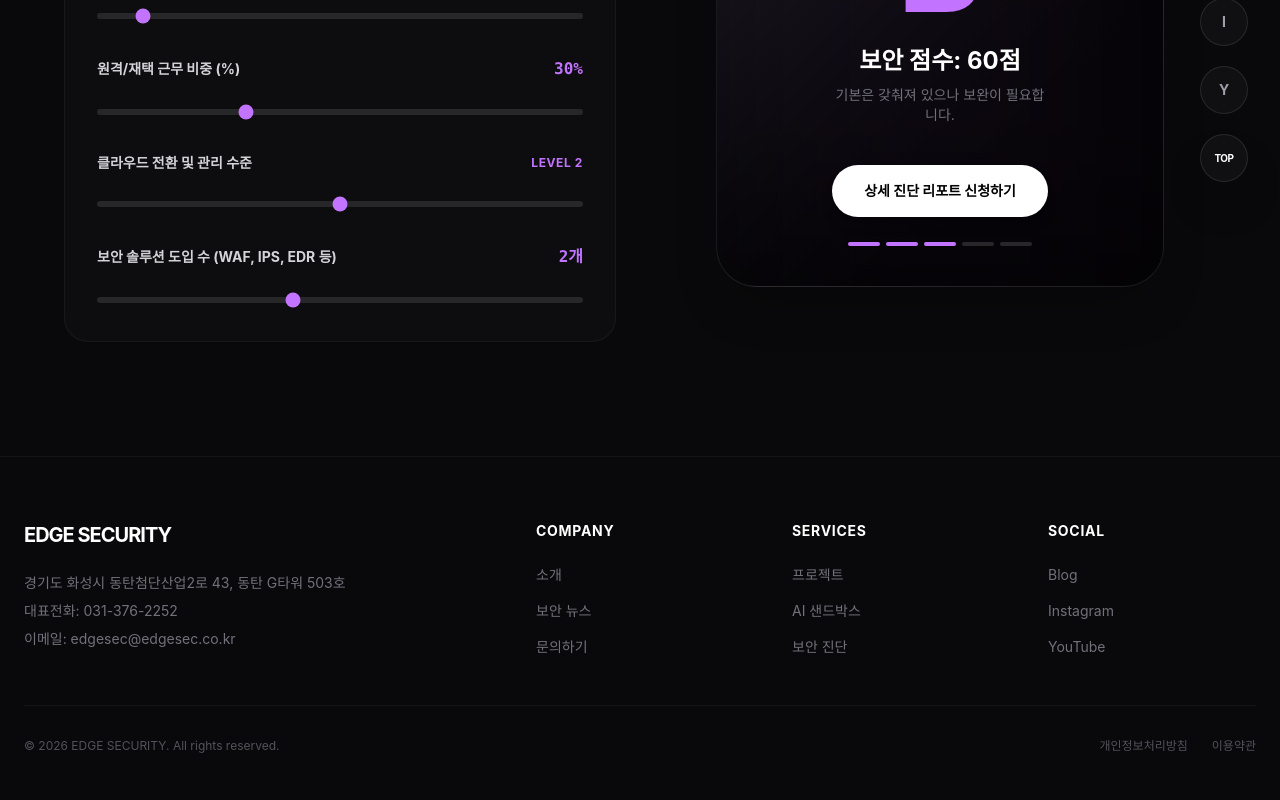
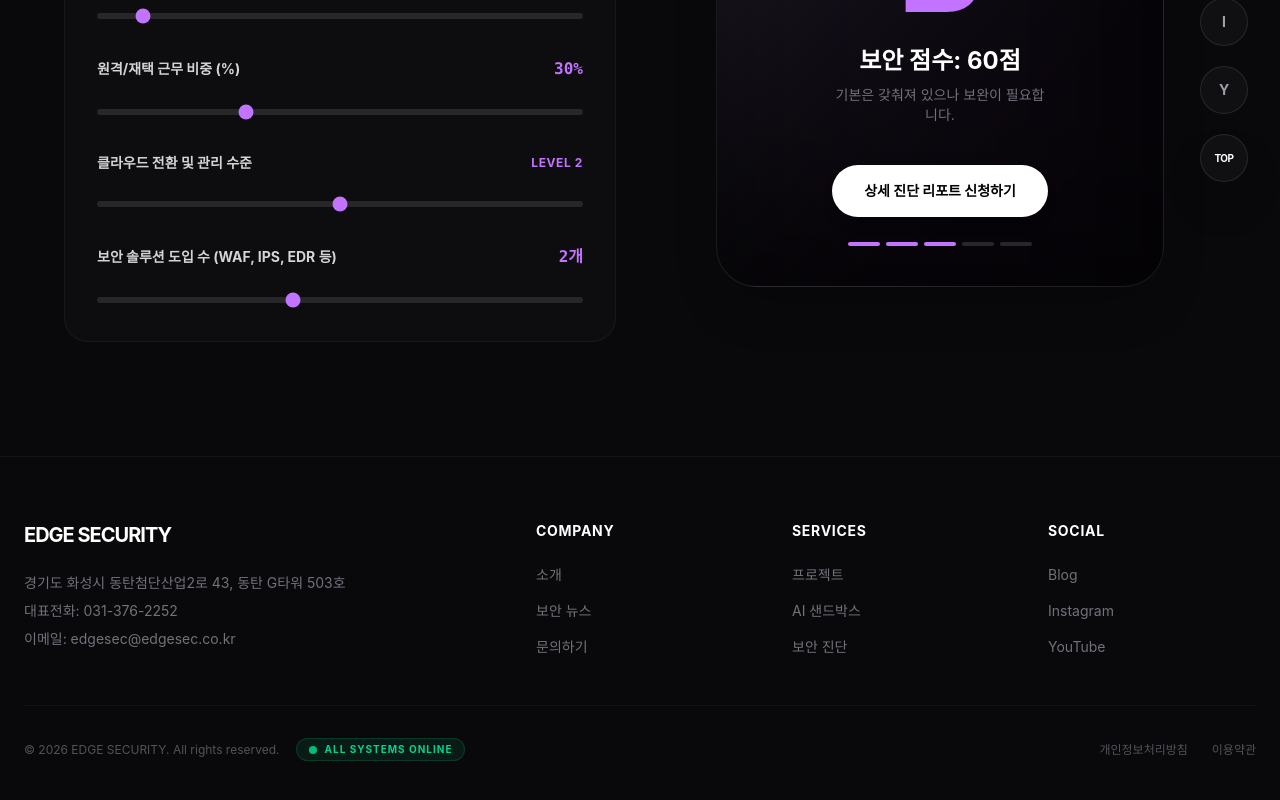
Before and after one commit to woojun613/edge-security-project, a Next.js app: page /self-audit in a window 1280 px wide. Shown: the part 344-1144 px from the top of the page. Built offline with nearby package versions, Linux system fonts and the light colour scheme; no server answers.

Commit message:
add detail

```diff
--- a/src/app/globals.css
+++ b/src/app/globals.css
@@ -17,7 +17,6 @@
 body {
   background: var(--background);
   color: var(--foreground);
-  /* 프리텐다드(Pretendard) */
   font-family: 'Pretendard', -apple-system, BlinkMacSystemFont, system-ui, Roboto, sans-serif;
   -webkit-font-smoothing: antialiased; /* 글자를 더 매끄럽게 처리 */
 }
@@ -34,3 +33,18 @@ nextjs-portal {
   pointer-events: none !important;
   transform: scale(0) !important;
 }
+
+/* 글로벌 스크롤바 커스텀 */
+::-webkit-scrollbar {
+  width: 8px;
+}
+::-webkit-scrollbar-track {
+  background: #000000; /* 트랙 배경은 완전 블랙 */
+}
+::-webkit-scrollbar-thumb {
+  background: #27272a; /* 징크(zinc) 색상 기본 썸 */
+  border-radius: 10px;
+}
+::-webkit-scrollbar-thumb:hover {
+  background: #C273FF; /* 마우스 오버 시 시그니처 컬러로 발광 */
+}
--- a/src/components/Footer.tsx
+++ b/src/components/Footer.tsx
@@ -50,13 +50,31 @@ export default function Footer() {
           </div>
         </div>
 
-        {/* 하단 저작권 표시 */}
-        <div className="pt-8 border-t border-white/5 flex flex-col md:flex-row justify-between items-center gap-4 text-xs text-zinc-600">
-          <p>© 2026 EDGE SECURITY. All rights reserved.</p>
+        {/* 하단 저작권 표시 & 시스템 상태 & 약관 링크 (레이아웃 수정됨) */}
+        <div className="pt-8 border-t border-white/5 flex flex-col md:flex-row justify-between items-center gap-6 text-xs text-zinc-600">
+
+          {/* 좌측: 저작권 텍스트 + 라이브 상태 펄스 그룹화 */}
+          <div className="flex flex-col md:flex-row items-center gap-4">
+            <p>© 2026 EDGE SECURITY. All rights reserved.</p>
+
+            {/* 🟢 라이브 상태 펄스 */}
+            <div className="flex items-center gap-2 px-3 py-1 bg-emerald-500/10 border border-emerald-500/20 rounded-full">
+              <span className="relative flex h-2 w-2">
+                <span className="animate-ping absolute inline-flex h-full w-full rounded-full bg-emerald-400 opacity-75"></span>
+                <span className="relative inline-flex rounded-full h-2 w-2 bg-emerald-500"></span>
+              </span>
+              <span className="text-emerald-400 text-[10px] font-bold tracking-widest uppercase">
+                All Systems Online
+              </span>
+            </div>
+          </div>
+
+          {/* 우측: 약관 링크 */}
           <div className="flex gap-6">
             <Link href="/privacy" className="hover:text-white transition-colors">개인정보처리방침</Link>
             <Link href="/terms" className="hover:text-white transition-colors">이용약관</Link>
           </div>
+
         </div>
       </div>
     </footer>
--- a/src/components/Header.tsx
+++ b/src/components/Header.tsx
@@ -181,6 +181,8 @@ export default function Header() {
             <Link href="/about" onClick={handleLinkClick} className="font-medium text-zinc-300 hover:text-white">소개</Link>
             <Link href="/projects" onClick={handleLinkClick} className="font-medium text-zinc-300 hover:text-white">프로젝트</Link>
             <Link href="/sandbox" onClick={handleLinkClick} className="font-medium text-zinc-300 hover:text-white">AI 샌드박스</Link>
+            <Link href="/self-audit" onClick={handleLinkClick} className="font-medium text-zinc-300 hover:text-white">보안 진단</Link>
+            <Link href="/security-news" onClick={handleLinkClick} className="font-medium text-zinc-300 hover:text-white">보안 뉴스</Link>
             <Link href="/contact" onClick={handleLinkClick} className="font-medium text-zinc-300 hover:text-white">문의하기</Link>
           </nav>
 
```
